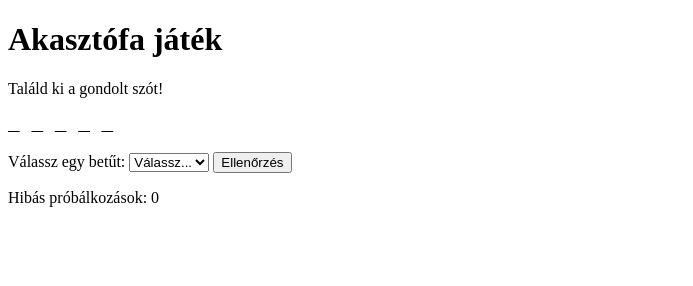
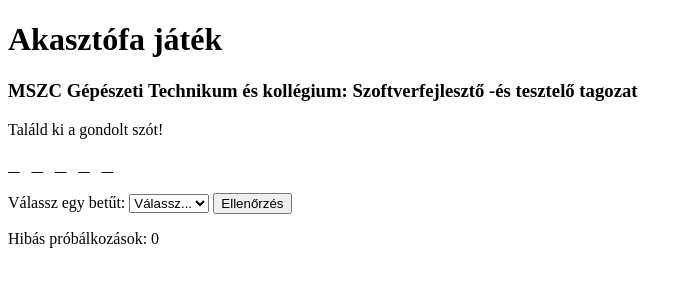
Before and after one commit to HAMVASISTVAN/Hangman_Jatek, a website: page Akasztofa_kesz.html in a window 1280 px wide. Shown: the whole page, without its empty margins (0-693 px from the left). Drawn offline with Linux system fonts and the light colour scheme; no server answers.

Commit message:
Add school header to Akasztófa game page
Added a header with the school name to the game page.

```diff
--- a/Akasztofa_kesz.html
+++ b/Akasztofa_kesz.html
@@ -12,6 +12,7 @@
 </head>
 <body>
     <h1>Akasztófa játék</h1>
+    <h3>  MSZC Gépészeti Technikum és kollégium:  Szoftverfejlesztő -és tesztelő tagozat</h3>
     <p>Találd ki a gondolt szót!</p>
     <h2 id="szo">_ _ _ _ _</h2>
     <label for="betu">Válassz egy betűt:</label>
```
